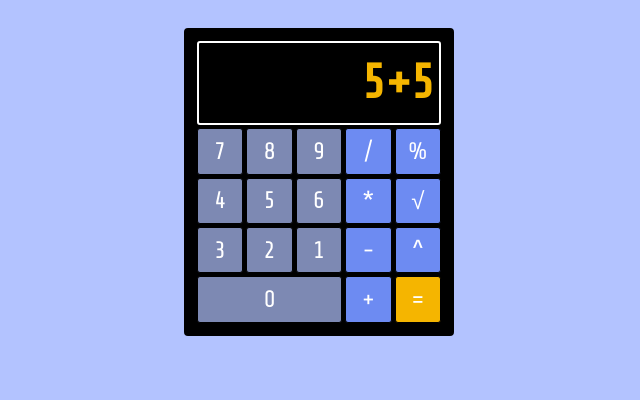
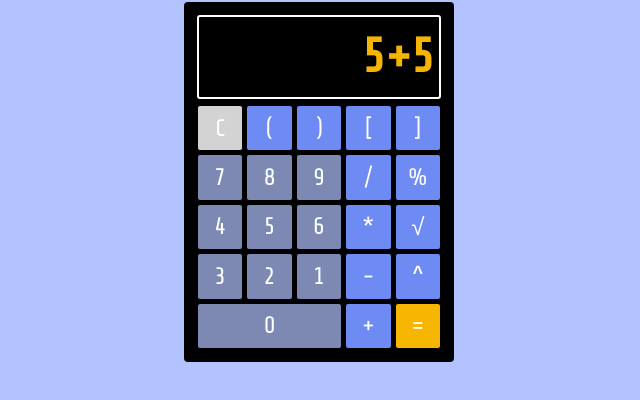
Before and after one commit to sobruno/Web-Calc, a plain HTML site: page Web-Calc/Web-Calc/Index.html in a window 1280 px wide. Shown: the part 274-674 px from the top of the page, without its empty margins (321-961 px from the left). Drawn offline with Linux system fonts and the light colour scheme.

Commit message:
Update Index.html

```diff
--- a/Web-Calc/Web-Calc/Index.html
+++ b/Web-Calc/Web-Calc/Index.html
@@ -13,13 +13,22 @@
 <body>
     <header>
         <h1> Calculadora Simples</h1>
-        <!-- <h3> Feito por: Elton Bruno </h3> !-->
     </header>
 
     <main class="calc">
         <table>
             <tr>
                 <th colspan="5" id="tela"> 5+5 </th>
+            </tr>
+
+            <tr><!-- row gap --></tr>
+
+            <tr>
+                <td id="apagar"> C </td>
+                <td class="operador"> ( </td>
+                <td class="operador"> ) </td>
+                <td class="operador"> [ </td>
+                <td class="operador"> ] </td>
             </tr>
 
             <tr>
@@ -55,6 +64,7 @@
         </table>
     </main>
 
-    <script src="script.js"></script>
+    <script src="script.js">    </script>
+
 </body>
 </html>
```
